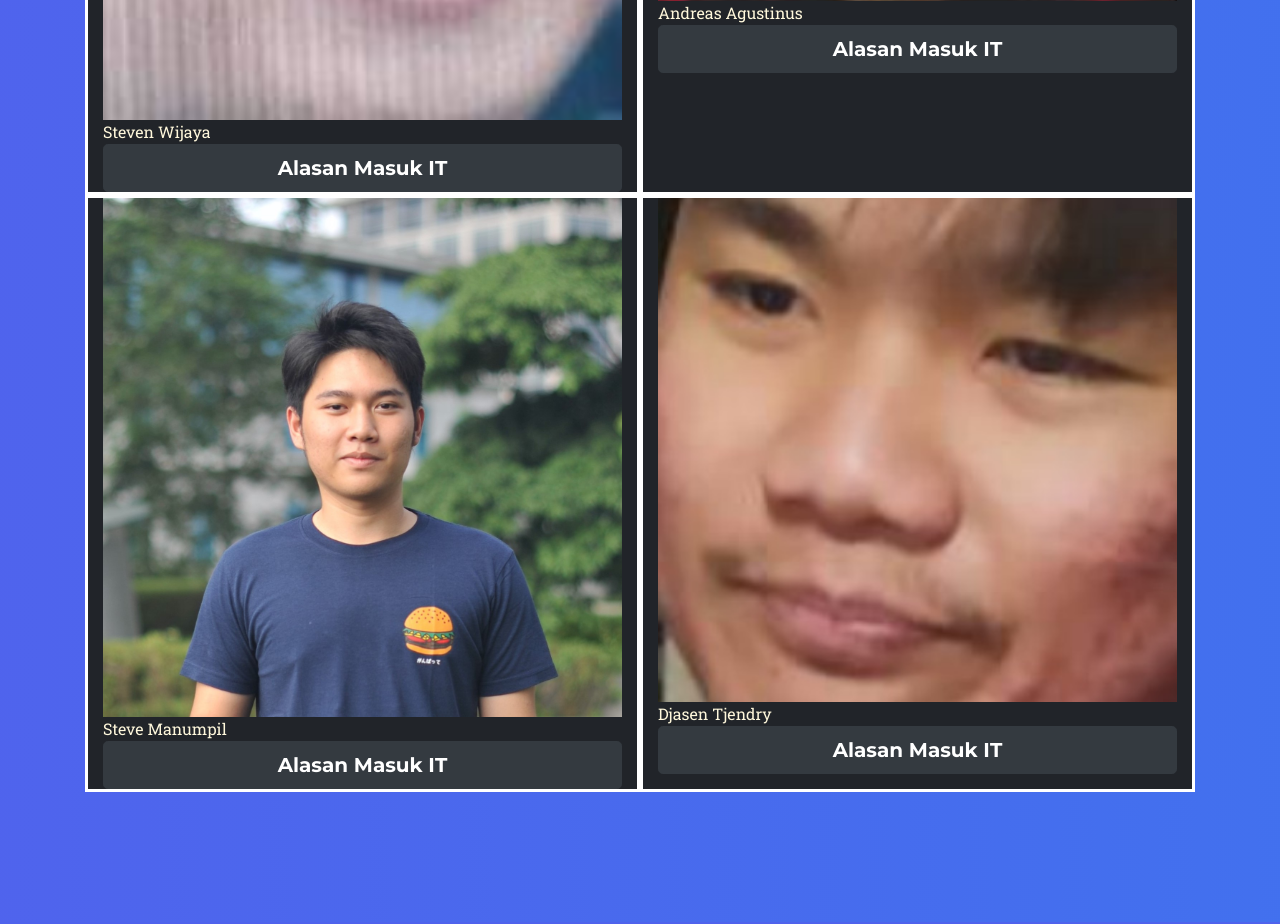
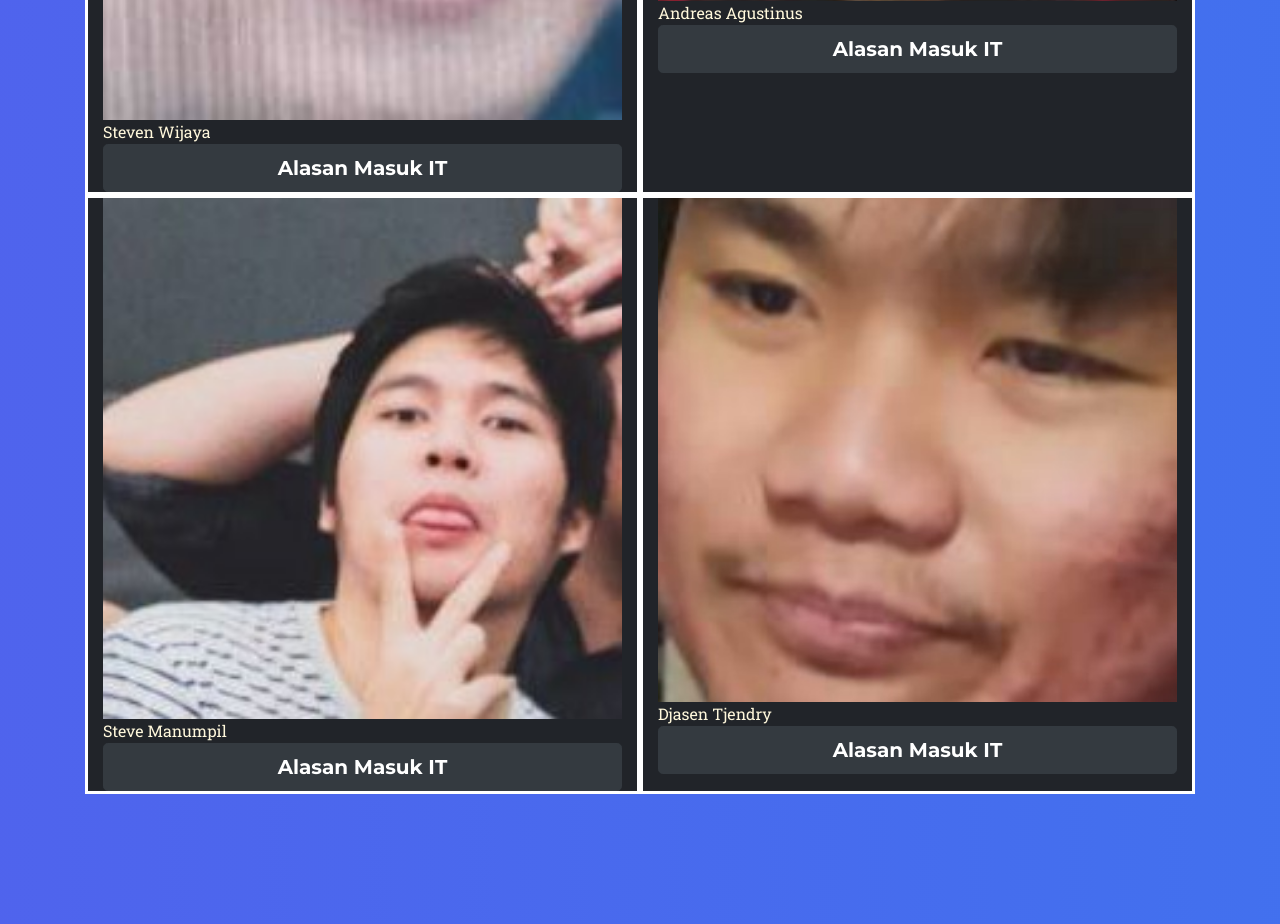
Before and after one commit to SteveManumpil-21768/project_ceh, a PHP site: page /About.php in a window 1280 px wide. Shown: the part 887-1811 px from the top of the page. Run offline with PHP 8.4, Linux system fonts and the light colour scheme; data comes from the database, SQL or seed files in the repository; some libraries are stand-ins or nearby versions; some web fonts are replaced.

Commit message:
ngubah foto steve manumpil

```diff
--- a/About.php
+++ b/About.php
@@ -276,7 +276,7 @@
                     </div>
                 </div>
                 <div class=" col-md-6"style="background-color:#212429;border-style: solid; border-color: white;">
-                    <img class="img-fluid" src="img/steve.jpg" alt="foto" style=" "   width="600px;" height="560px; >
+                    <img class="img-fluid" src="img/steve2.jpg" alt="foto" style=" "   width="600px;" height="560px; >
                     <h1 style="text-align:center;">Steve Manumpil</h1>
                     <button  type="button" class=" btn btn-lg btn-dark collapsed" data-toggle="collapse" data-target="#steve" style="width:100%;">Alasan Masuk IT</button>
                     <div id="steve" class="collapse">
```
Also changed, not shown: img/Steve2.jpg (added).
